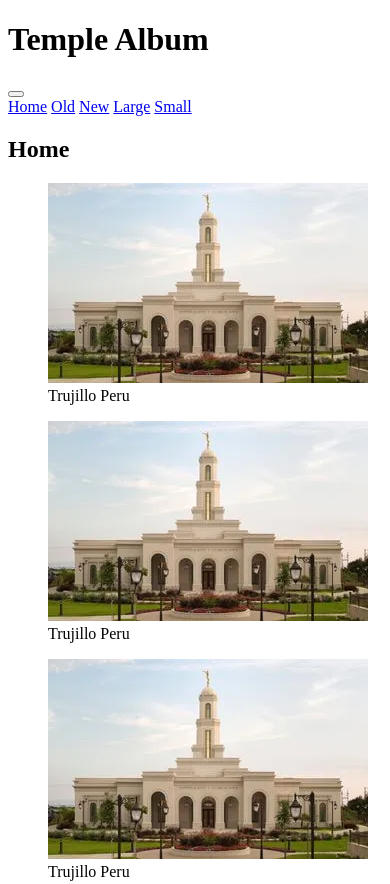
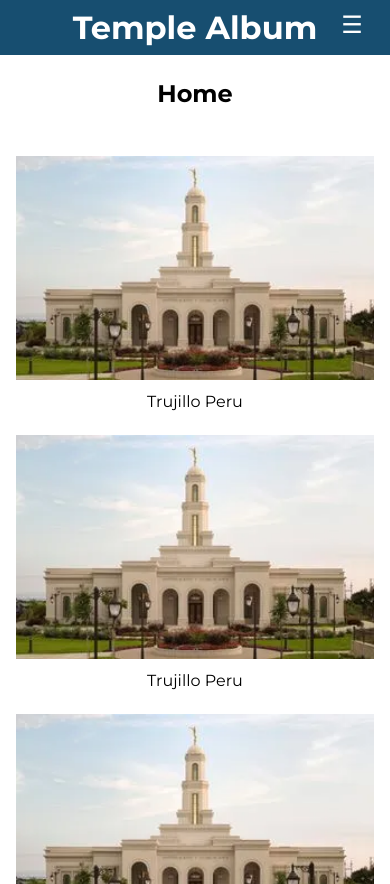
Before and after one commit to AleEGs54/wdd131, a plain HTML site: page temples.html in a window 390 px wide. Shown: the top 884 px of the page. Drawn offline with Linux system fonts and the light colour scheme.

Commit message:
Technically done...

```diff
--- a/styles/temples-large.css
+++ b/styles/temples-large.css
@@ -1 +1,107 @@
 /* For larger views */
+
+* {
+    margin: 0;
+    padding: 0;
+    box-sizing: border-box;
+    font-family: 'Montserrat';
+}
+
+header {
+    background-color: #174e70 ;
+    display: flex;
+    justify-content: space-between;
+}
+
+h1 {
+    min-width: 10em;
+    text-align: center;
+    align-self: center;
+    color: white;
+    padding: .25em;
+}
+
+nav {
+    display: flex;
+    justify-content: space-evenly;
+    align-items: center;
+    flex: 1 1 100%;
+    max-width: 50%;
+}
+
+nav a{
+    padding: 1em;
+    width: 100%;
+    height: 100%;
+    text-align: center;
+    text-decoration: none;
+    color: white;
+}
+
+nav a:hover {
+    background-color: white;
+    color: black;
+
+}
+
+#menu {
+    font-size: 1.5rem;
+    background: none;
+    border: 0;
+    color: #fff;
+    position: absolute;
+    top: .6rem;
+    right: 1.7rem;
+}
+
+#menu::before {
+    content: '☰';
+}
+
+/* Media query for bigger screens */
+@media screen and (min-width: 46em) {
+    #menu {
+        display: none; /* Hide the button in larger screens */
+    }
+}
+
+
+/* main */
+main {
+    max-width: 960px;
+    margin: 0 auto;
+}
+
+h2 {
+    text-align: center;
+    font-size: 1.5em;
+    margin: 1em 0;
+}
+
+main div {
+    display: grid;
+    grid-template-columns: repeat(auto-fit, minmax(250px, 1fr));
+    gap: 1em;
+    padding: 1em;
+}
+
+figure{
+    width: 100%;
+    display: block;
+    text-align: center;
+}
+
+figure img {
+    margin: .5rem auto;
+    width: 100%;
+    height: auto;
+}
+
+/*FOOTER*/
+
+footer {
+    background-color: #174e70;
+    color: white;
+    padding: 10px;
+    text-align: center;
+}
--- a/styles/temples.css
+++ b/styles/temples.css
@@ -1 +1,44 @@
 /* For mobile */
+/* nav flex direction column */
+@media screen and (max-width: 46em){
+    a {
+        display: none;
+    }
+
+
+    header {
+        display: flex;
+        flex-direction: column;
+        align-items: center; /* Centra el contenido dentro del header */
+    }
+
+    /* menu button */
+
+    /* Let the menu button to appear */
+    #menu{
+        display: block;
+    }
+    /* Open */
+    #menu.open::before{
+        content: 'X';
+    }
+    /* To dissapear the h1 */
+    h1.open {
+        display: none;
+    }
+
+
+    nav.open {
+        display: flex;
+        flex-direction: column;
+        width: 100%;
+        justify-content: center;
+        align-items: center;
+    }
+
+    /* Only shows the links if nav if open */
+    nav.open a {
+        display: block;
+    }
+
+}
--- a/temples.html
+++ b/temples.html
@@ -22,11 +22,11 @@
                 <a href="#">New</a>
                 <a href="#">Large</a>
                 <a href="#">Small</a>
-            </ul>
         </nav>
     </header>
     <main>
         <h2>Home</h2>
+        <div>
             <figure>
                 <img src="images/trujillo_peru_temple_exterior.webp" alt="Exterior of the Trujillo Peru Temple">
                 <figcaption>Trujillo Peru</figcaption>
@@ -63,6 +63,7 @@
                 <img src="images/trujillo_peru_temple_exterior.webp" alt="Exterior of the Trujillo Peru Temple">
                 <figcaption>Trujillo Peru</figcaption>
             </figure>
+        </div>
     </main>
     <footer>
         <div class="footer-wrap"></div>
```
Lines whose indentation alone changed are shown as unchanged.
